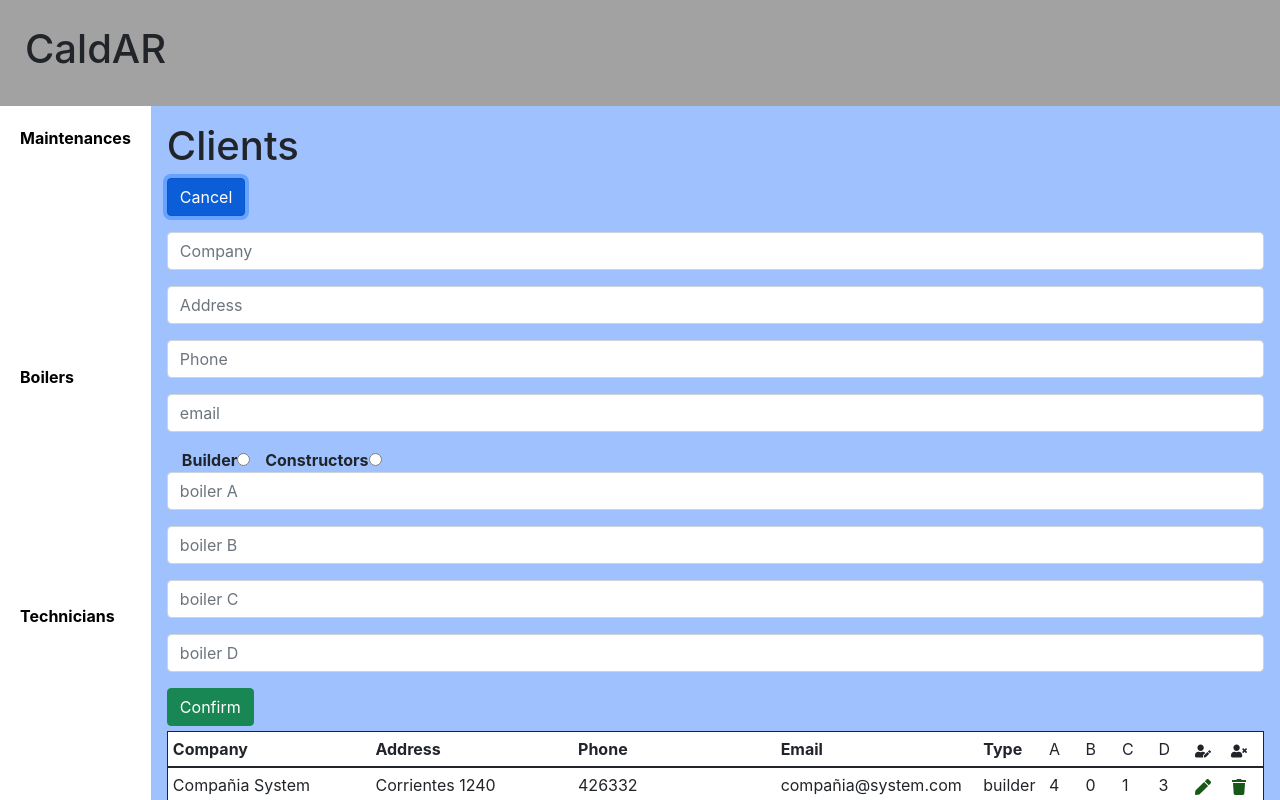
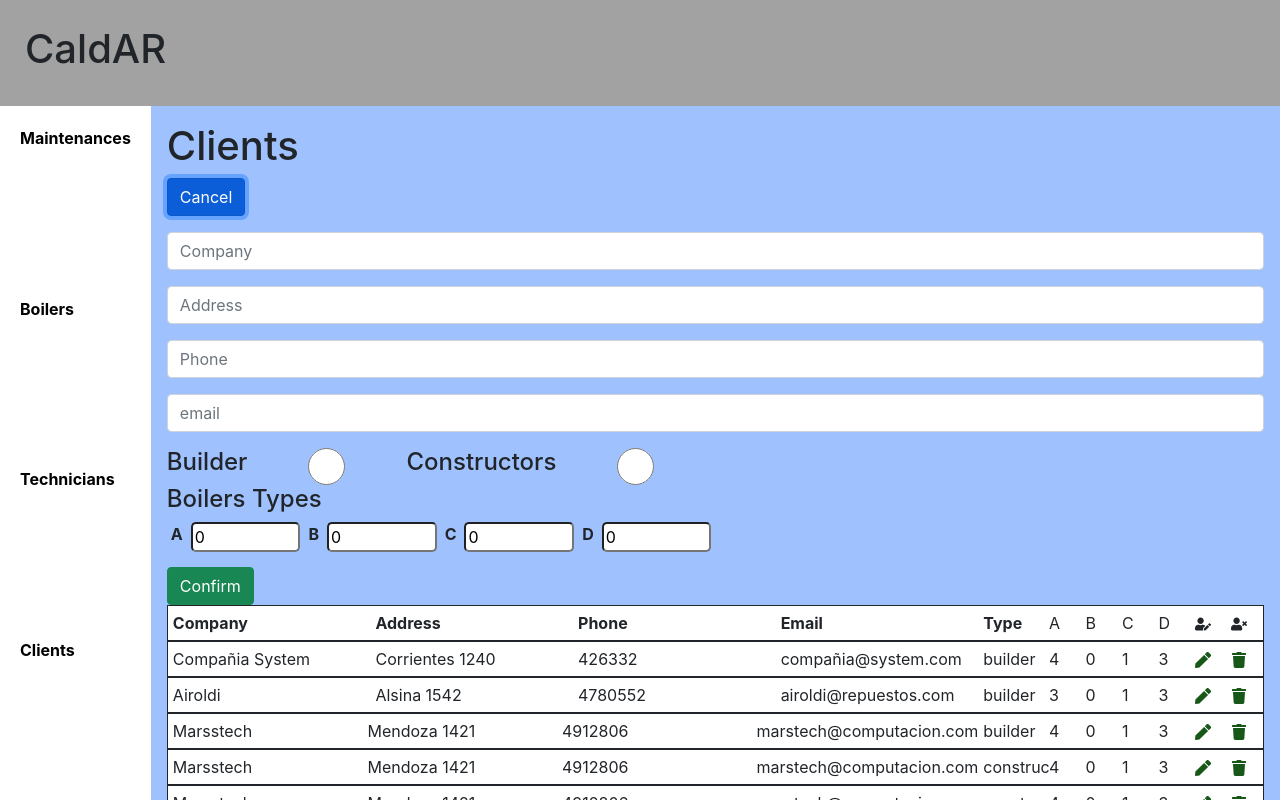
Before and after one commit to GonzaloDeCastro/FrontendCaldAR, a React (Create React App) app: page /clients in a window 1280 px wide. Both pictures are taken after a click on the button "Add Client". Shown: the top 800 px of the page. Built offline with nearby package versions, Linux system fonts and the light colour scheme; the HTML template or start-up script is replaced by a standard one.

Commit message:
Se corrige titulo unico en tabla de clientes

```diff
--- a/src/Clients/ClientForm.jsx
+++ b/src/Clients/ClientForm.jsx
@@ -1,5 +1,5 @@
 import React, { useEffect, useState } from 'react';
-
+import styles from './style.module.css';
 export const ClientForm = (props) => {
   const { onSubmitForm, client } = props;
   const [company, setCompany] = useState(client ? client.company : '');
@@ -41,10 +41,10 @@ export const ClientForm = (props) => {
     setCompany(client ? client.company : '');
     setAddress(client ? client.address : '');
     setPhone(client ? client.phone : '');
-    setBoilerA(client ? client.boilerA : '');
-    setBoilerB(client ? client.boilerB : '');
-    setBoilerC(client ? client.boilerC : '');
-    setBoilerD(client ? client.boilerD : '');
+    setBoilerA(client ? client.boilerA : 0);
+    setBoilerB(client ? client.boilerB : 0);
+    setBoilerC(client ? client.boilerC : 0);
+    setBoilerD(client ? client.boilerD : 0);
     setEmail(client ? client.email : '');
     setType(client ? client.type : '');
   }, [client]);
@@ -82,54 +82,67 @@ export const ClientForm = (props) => {
         className='form-control mb-3'
         onChange={(e) => setEmail(e.target.value)}
         value={email}
-      />
-      <label>Builder </label>
+      />{' '}
+      <div className={styles.typesForm}>
+        <h4>Builder </h4>
         <input
           type='radio'
           name='type'
           value='builder'
+          className={styles.radio}
           onChange={(e) => setType(e.currentTarget.value)}
         />
-      <label> Constructors </label>
+        <h4> Constructors </h4>{' '}
         <input
           type='radio'
           name='type'
           value='construct'
+          className={styles.radio}
           onChange={(e) => setType(e.currentTarget.value)}
         />
-
+      </div>
+      <div>
+        <h4>Boilers Types</h4>
+        <div className={styles.contentBoilersForm}>
+          <label>A</label>
           <input
             type='number'
             name='boilerA'
             placeholder='boiler A'
-        className='form-control mb-3'
+            className={styles.boilersForm}
             onChange={(e) => setBoilerA(e.target.value)}
             value={boilerA}
           />
+
+          <label>B</label>
           <input
             type='number'
             name='boilerB'
             placeholder='boiler B'
-        className='form-control mb-3'
+            className={styles.boilersForm}
             onChange={(e) => setBoilerB(e.target.value)}
             value={boilerB}
           />
+          <label>C</label>
           <input
             type='number'
             name='boilerC'
             placeholder='boiler C'
-        className='form-control mb-3'
+            className={styles.boilersForm}
             onChange={(e) => setBoilerC(e.target.value)}
             value={boilerC}
           />
+          <label>D</label>
           <input
             type='number'
             name='boilerD'
             placeholder='boiler D'
-        className='form-control mb-3'
+            className={styles.boilersForm}
             onChange={(e) => setBoilerD(e.target.value)}
             value={boilerD}
           />
+        </div>
+      </div>
       <button className='btn btn-success' type='submit'>
         Confirm
       </button>
--- a/src/Clients/ClientsList.jsx
+++ b/src/Clients/ClientsList.jsx
@@ -1,10 +1,43 @@
 import React from 'react';
 import { ClientItem } from './userClient';
+import styles from './style.module.css';
+import {
+  FaTrash as DeleteIcon,
+  FaPen as EditIcon,
+  FaUserTimes as DeleteUser,
+  FaUserEdit
+} from 'react-icons/fa';
 
 export const ClientsList = (props) => {
   const { clientList, onDelete, onEdit } = props;
   return (
     <div>
+      {' '}
+      <table>
+        <tr>
+          <div className={styles.tittles}>
+            <th scope='col'>Company</th>
+            <th scope='col'>Address</th>
+            <th scope='col'>Phone</th>
+            <th scope='col'>Email</th>
+          </div>
+          <div className={styles.type}>
+            <th scope='col'>Type</th>
+          </div>
+          <div className={styles.boilers}>
+            <td>A</td>
+            <td>B</td>
+            <td>C</td>
+            <td>D</td>
+            <td>
+              <FaUserEdit />
+            </td>
+            <td>
+              <DeleteUser />
+            </td>
+          </div>
+        </tr>
+
         {clientList.map((client) => (
           <ClientItem
             key={client.id}
@@ -13,6 +46,7 @@ export const ClientsList = (props) => {
             onEdit={onEdit}
           />
         ))}
+      </table>
     </div>
   );
 };
--- a/src/Clients/HeaderClient.jsx
+++ b/src/Clients/HeaderClient.jsx
@@ -12,7 +12,7 @@ export const HeaderClient = (props) => {
     onEditClient
   } = props;
   return (
-    <div className={styles.tittleHeader}>
+    <div>
       <h1>Clients</h1>
       <button
         className='btn btn-primary'
--- a/src/Clients/style.module.css
+++ b/src/Clients/style.module.css
@@ -26,20 +26,37 @@ th {
   justify-content: space-around;
 }
 
+.contentBoilersForm {
+  width: 50%;
+  display: flex;
+  justify-content: space-around;
+}
+
+.boilersForm {
+  width: 20%;
+  border-radius: 5px;
+  margin-bottom: 15px;
+}
+
 .tittles {
   width: 74%;
   display: flex;
   justify-content: space-around;
-}
-
-.tittleHeader {
-  margin-bottom: 5px;
 }
 .type {
   width: 6%;
 }
 
 label {
-  margin-left: 15px;
   font-weight: bold;
+  margin-bottom: 10px;
 }
+
+.typesForm {
+  width: 50%;
+  display: flex;
+  justify-content: space-around;
+}
+.radio {
+  width: 300px;
+}
--- a/src/Clients/userClient.jsx
+++ b/src/Clients/userClient.jsx
@@ -9,33 +9,6 @@ import styles from './style.module.css';
 export const ClientItem = (props) => {
   const { clientToShow, onDelete, onEdit } = props;
   return (
-    <table>
-      <thead>
-        <tr>
-          <div className={styles.tittles}>
-            <th scope='col'>Company</th>
-            <th scope='col'>Address</th>
-            <th scope='col'>Phone</th>
-            <th scope='col'>Email</th>
-          </div>
-          <div className={styles.type}>
-            <th scope='col'>Type</th>
-          </div>
-          <div className={styles.boilers}>
-            <td>A</td>
-            <td>B</td>
-            <td>C</td>
-            <td>D</td>
-            <td>
-              <FaUserEdit />
-            </td>
-            <td>
-              <DeleteUser />
-            </td>
-          </div>
-        </tr>
-      </thead>
-      <tbody>
     <tr>
       <div className={styles.tittles}>
         <td>{clientToShow.company}</td>
@@ -65,7 +38,5 @@ export const ClientItem = (props) => {
         </td>
       </div>
     </tr>
-      </tbody>
-    </table>
   );
 };
--- a/src/Mocks/clients.json
+++ b/src/Mocks/clients.json
@@ -4,10 +4,10 @@
       "company": "Compañia System ",
       "address": "Corrientes 1240",
       "phone": "426332",
-      "boilerA": "4",
-      "boilerB": "0",
-      "boilerC": "1",
-      "boilerD": "3",
+      "boilerA": 4,
+      "boilerB": 0,
+      "boilerC": 1,
+      "boilerD": 3,
       "email": "compañia@system.com",
       "type": "builder",
       "reminder": false,
@@ -17,10 +17,10 @@
       "company": "Airoldi",
       "address": "Alsina 1542",
       "phone": "4780552",
-      "boilerA": "3",
-      "boilerB": "0",
-      "boilerC": "1",
-      "boilerD": "3",
+      "boilerA": 3,
+      "boilerB": 0,
+      "boilerC": 1,
+      "boilerD": 3,
       "email": "airoldi@repuestos.com",
       "type": "builder",
       "reminder": false,
@@ -30,10 +30,10 @@
       "company": "Marsstech ",
       "address": "Mendoza 1421",
       "phone": "4912806",
-      "boilerA": "4",
-      "boilerB": "0",
-      "boilerC": "1",
-      "boilerD": "3",
+      "boilerA": 4,
+      "boilerB": 0,
+      "boilerC": 1,
+      "boilerD": 3,
       "email": "marstech@computacion.com",
       "type": "builder",
       "reminder": false,
@@ -43,10 +43,10 @@
       "company": "Marsstech ",
       "address": "Mendoza 1421",
       "phone": "4912806",
-      "boilerA": "4",
-      "boilerB": "0",
-      "boilerC": "1",
-      "boilerD": "3",
+      "boilerA": 4,
+      "boilerB": 0,
+      "boilerC": 1,
+      "boilerD": 3,
       "email": "marstech@computacion.com",
       "type": "construc",
       "reminder": false,
@@ -56,10 +56,10 @@
       "company": "Marsstech ",
       "address": "Mendoza 1421",
       "phone": "4912806",
-      "boilerA": "4",
-      "boilerB": "0",
-      "boilerC": "1",
-      "boilerD": "3",
+      "boilerA": 4,
+      "boilerB": 0,
+      "boilerC": 1,
+      "boilerD": 3,
       "email": "marstech@computacion.com",
       "type": "construc",
       "reminder": false,
@@ -69,10 +69,10 @@
       "company": "Marsstech ",
       "address": "Mendoza 1421",
       "phone": "4912806",
-      "boilerA": "4",
-      "boilerB": "0",
-      "boilerC": "1",
-      "boilerD": "3",
+      "boilerA": 4,
+      "boilerB": 0,
+      "boilerC": 1,
+      "boilerD": 3,
       "email": "marstech@computacion.com",
       "type": "builder",
       "reminder": false,
@@ -82,10 +82,10 @@
       "company": "Marsstech ",
       "address": "Mendoza 1421",
       "phone": "4912806",
-      "boilerA": "4",
-      "boilerB": "0",
-      "boilerC": "1",
-      "boilerD": "3",
+      "boilerA": 4,
+      "boilerB": 0,
+      "boilerC": 1,
+      "boilerD": 3,
       "email": "marstech@computacion.com",
       "type": "construc",
       "reminder": false,
```
Lines whose indentation alone changed are shown as unchanged.
